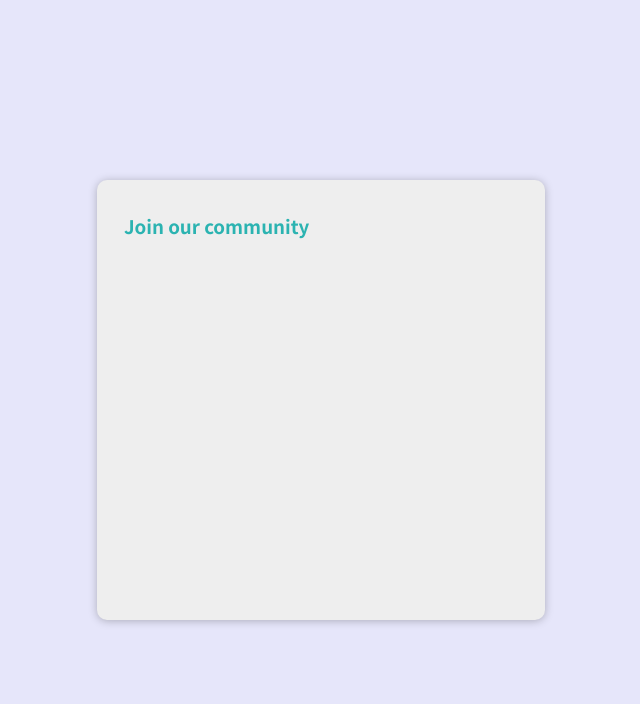
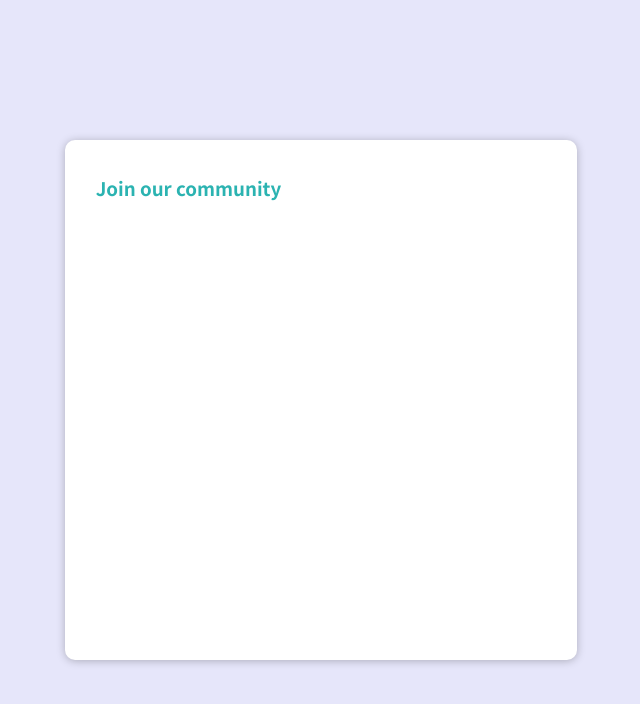
Before and after one commit to joaolucas2012/price-grid-for-training, a React (Create React App) app: page / in a window 1280 px wide. Shown: the top 704 px of the page, without its empty margins (319-959 px from the left). Built offline with nearby package versions, Linux system fonts and the light colour scheme.

Commit message:
feat: fix style

```diff
--- a/src/components/Card.css
+++ b/src/components/Card.css
@@ -6,15 +6,37 @@
 }
 
 .card{
-    background-color: #eee;
+    background-color: white;
     border-radius: 10px;
     box-shadow: 0 1px 8px rgba(0, 0, 0, 0.25);
     color: #2bb3b1;
-    height: 55vh;
-    width: 35vw;
+    height: 65vh;
+    width: 40vw;
     margin: 0 auto;
+}
+
+.green{
+    color: #bfdf32;
+}
+
+.grey{
+    color: #ccc;
+    font-size: 13px;
+}
+
+.left-text{
+    text-align: left;
+    margin-left: 6%;
 }
 
 .container:hover {
     box-shadow: 0 8px 16px 0 rgba(0,0,0,0.2);
   }
+
+  .monthly-subscription,
+  .why-us{
+      background-color: blue;
+      text-align: center;
+      width: 50%;
+      display: inline-block;
+  }
```
